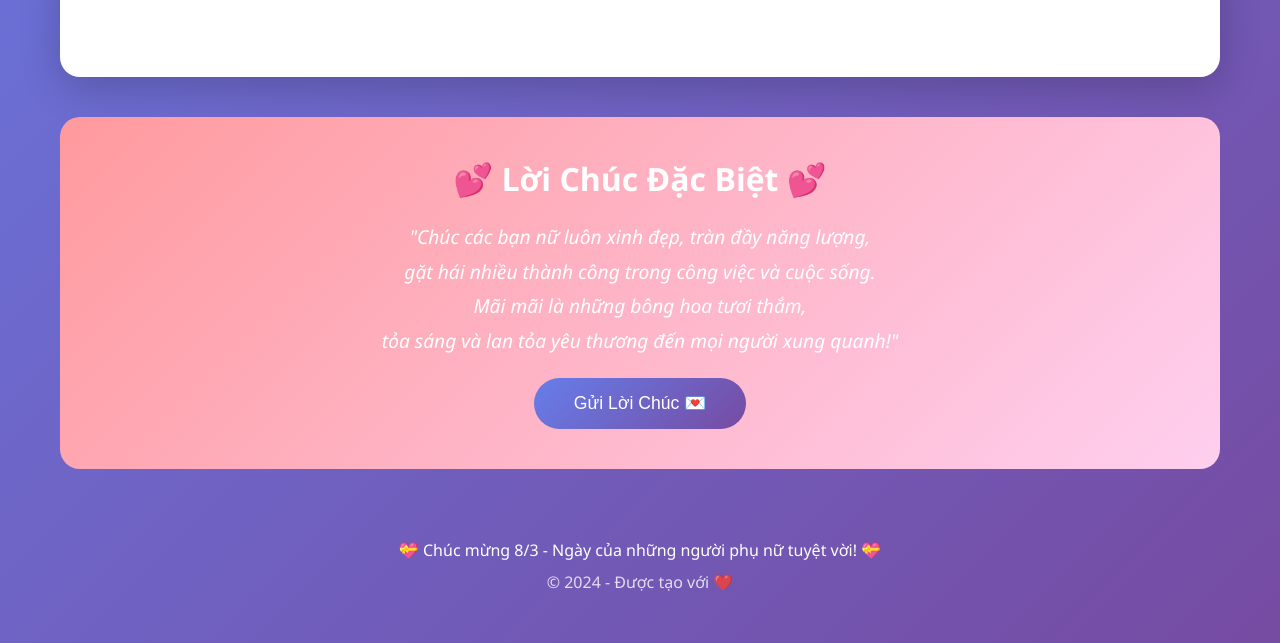
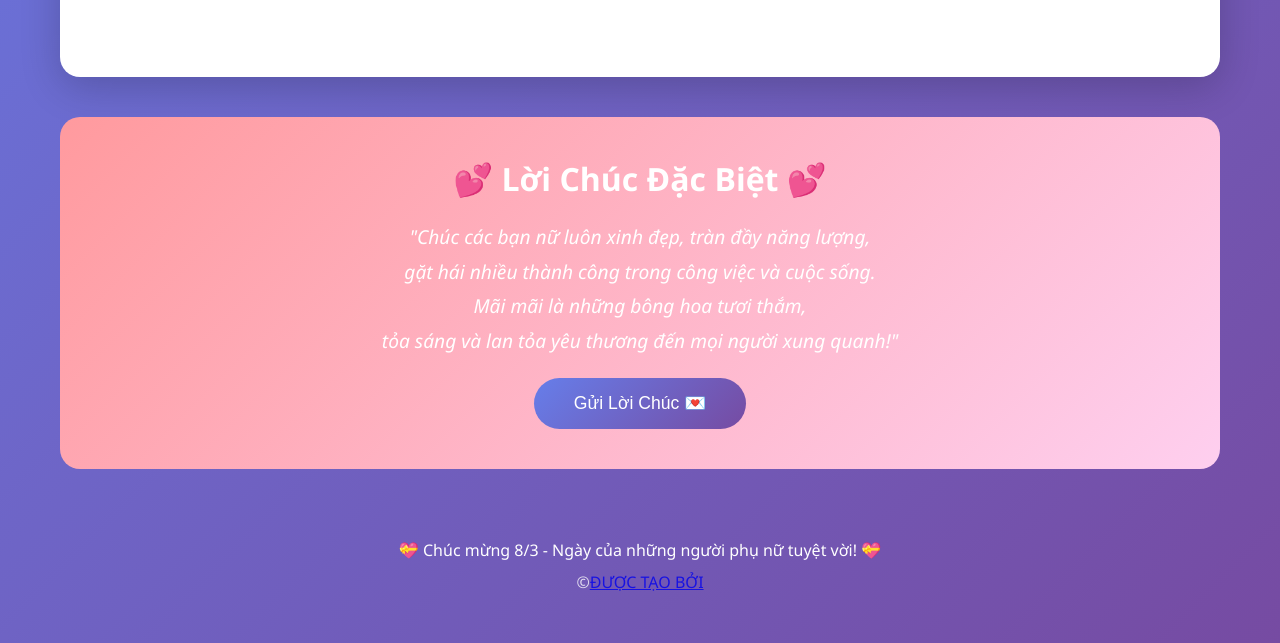
Before and after one commit to LUOI-DAT-TEN/bbb, a plain HTML site: page index.html in a window 1280 px wide. Shown: the part 795-1438 px from the top of the page. Drawn offline with Linux system fonts and the light colour scheme.

Commit message:
Update index.html

```diff
--- a/index.html
+++ b/index.html
@@ -287,7 +287,7 @@
 
         <footer>
             <p>💝 Chúc mừng 8/3 - Ngày của những người phụ nữ tuyệt vời! 💝</p>
-            <p style="margin-top: 10px; opacity: 0.8;">© 2024 - Được tạo với ❤️</p>
+            <p style="margin-top: 10px; opacity: 0.8;">©<a href="https://www.facebook.com/luoidatenvcl">ĐƯỢC TẠO BỞI</a></p>
         </footer>
     </div>
 
```
